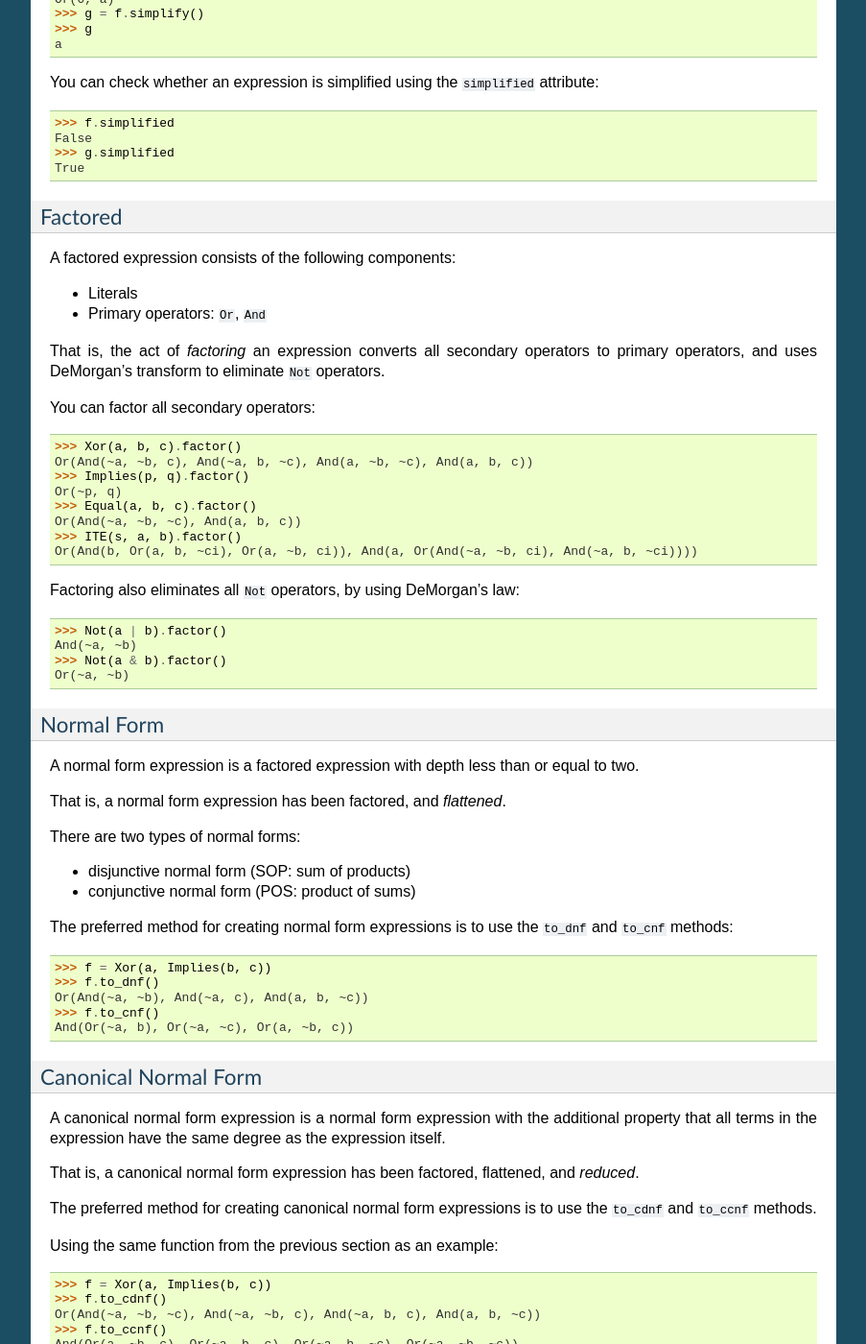
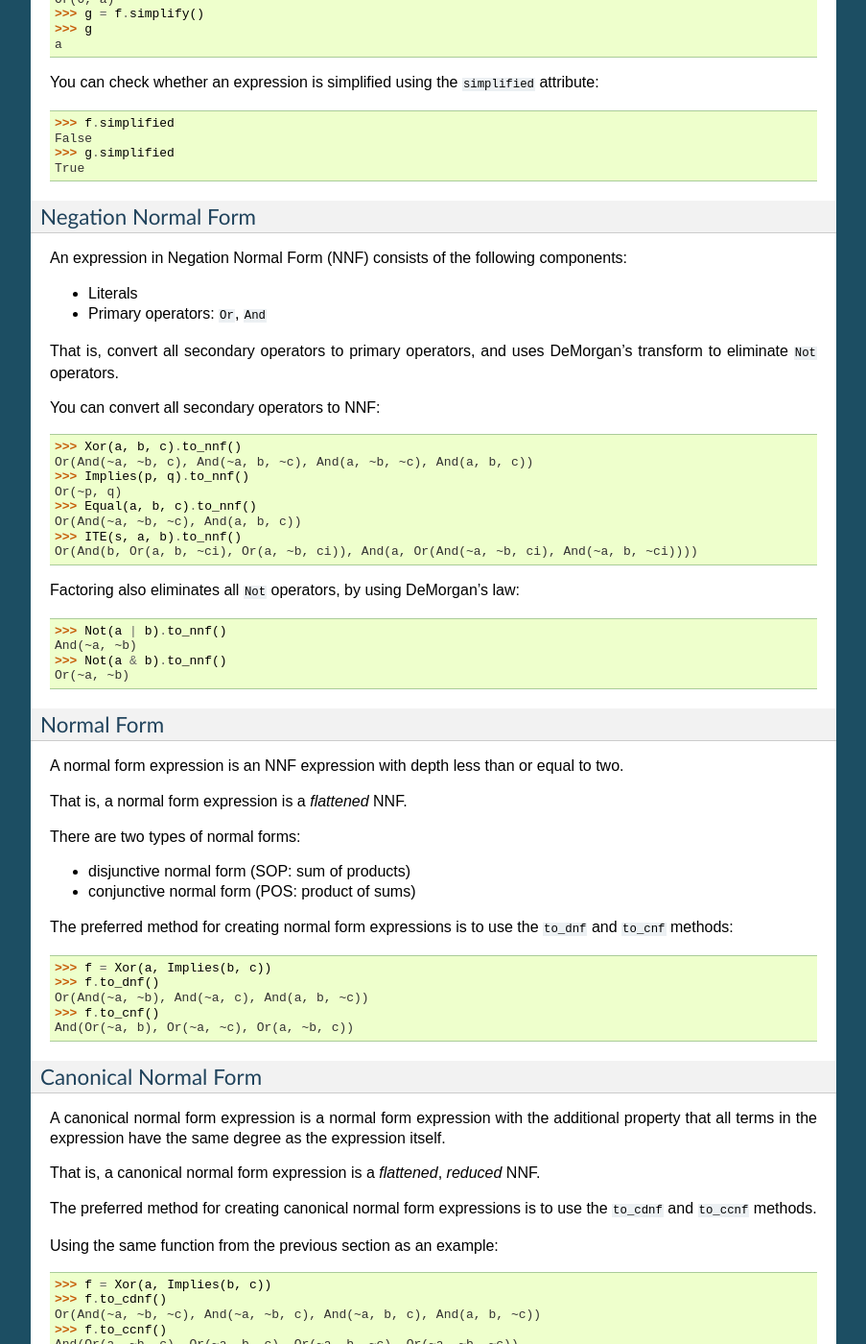
Before and after one commit to cjdrake/pyeda, a Sphinx documentation site: the page built from doc/source/expr.rst, in a window 1280 px wide and 1400 px high, scrolled down 10219 px. Shown: the whole window at 96% size, without its empty margins (198-1101 px from the left). Built offline with Sphinx 7.4.7, drawn with Linux system fonts in a browser that asks for light colours; some of the changed text lies outside the part shown.

Commit message:
Change Expression factor method to to_nnf

```diff
--- a/doc/source/expr.rst
+++ b/doc/source/expr.rst
@@ -648,44 +648,44 @@ attribute::
    >>> g.simplified
    True
 
-Factored
---------
+Negation Normal Form
+--------------------
 
-A factored expression consists of the following components:
+An expression in Negation Normal Form (NNF) consists of the following
+components:
 
 * Literals
 * Primary operators: ``Or``, ``And``
 
-That is, the act of *factoring* an expression converts all secondary operators
-to primary operators,
+That is, convert all secondary operators to primary operators,
 and uses DeMorgan's transform to eliminate ``Not`` operators.
 
-You can factor all secondary operators::
+You can convert all secondary operators to NNF::
 
-   >>> Xor(a, b, c).factor()
+   >>> Xor(a, b, c).to_nnf()
    Or(And(~a, ~b, c), And(~a, b, ~c), And(a, ~b, ~c), And(a, b, c))
-   >>> Implies(p, q).factor()
+   >>> Implies(p, q).to_nnf()
    Or(~p, q)
-   >>> Equal(a, b, c).factor()
+   >>> Equal(a, b, c).to_nnf()
    Or(And(~a, ~b, ~c), And(a, b, c))
-   >>> ITE(s, a, b).factor()
+   >>> ITE(s, a, b).to_nnf()
    Or(And(b, Or(a, b, ~ci), Or(a, ~b, ci)), And(a, Or(And(~a, ~b, ci), And(~a, b, ~ci))))
 
 Factoring also eliminates all ``Not`` operators,
 by using DeMorgan's law::
 
-   >>> Not(a | b).factor()
+   >>> Not(a | b).to_nnf()
    And(~a, ~b)
-   >>> Not(a & b).factor()
+   >>> Not(a & b).to_nnf()
    Or(~a, ~b)
 
 Normal Form
 -----------
 
-A normal form expression is a factored expression with depth less than or
+A normal form expression is an NNF expression with depth less than or
 equal to two.
 
-That is, a normal form expression has been factored, and *flattened*.
+That is, a normal form expression is a *flattened* NNF.
 
 There are two types of normal forms:
 
@@ -708,8 +708,7 @@ A canonical normal form expression is a normal form expression with the
 additional property that all terms in the expression have the same degree as
 the expression itself.
 
-That is, a canonical normal form expression has been factored, flattened,
-and *reduced*.
+That is, a canonical normal form expression is a *flattened*, *reduced* NNF.
 
 The preferred method for creating canonical normal form expressions is to use
 the ``to_cdnf`` and ``to_ccnf`` methods.
--- a/doc/source/reference/boolalg/expr.rst
+++ b/doc/source/reference/boolalg/expr.rst
@@ -75,10 +75,10 @@ Expression Tree Nodes
              invert,
              simplify,
              simplified,
-             factor,
              depth,
              to_ast,
              expand,
+             to_nnf,
              flatten,
              to_dnf,
              to_cdnf,
```
Also changed, not shown: README.rst (+11 -10 lines), 2 other files.
